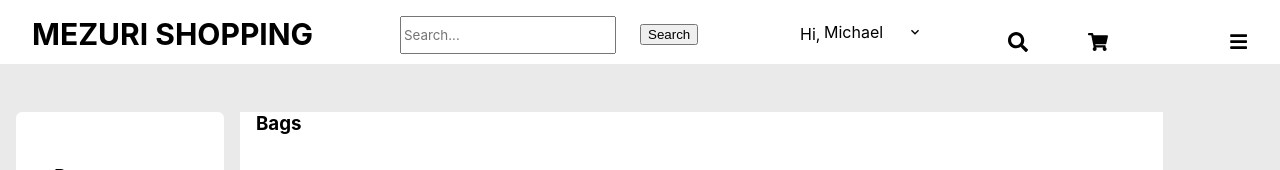
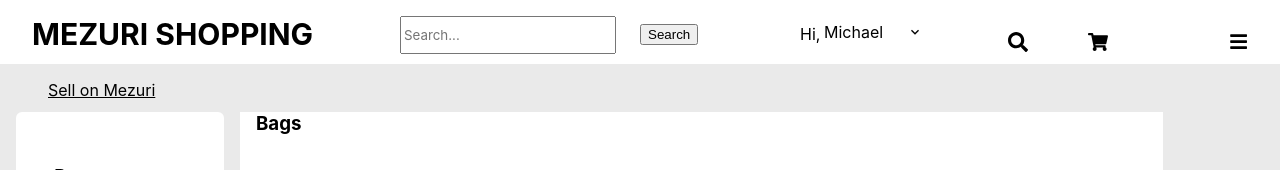
Before and after one commit to Mikee100/Mathubusiness, a React (Create React App) app in the folder mathubusiness/: page / in a window 1280 px wide. Shown: the top 170 px of the page. Built offline with nearby package versions, Linux system fonts and the light colour scheme; no server answers; grey boxes are pictures that could not be loaded; some icons are missing.

Commit message:
created sellers page

```diff
--- a/mathubusiness/src/App.js
+++ b/mathubusiness/src/App.js
@@ -29,6 +29,7 @@ import Heels from "./pages/womenshoescategories/Heels";
 import SearchBox from "./pages/SearchBox";
 import Catalog from "./pages/Catalog";
 import Pagination from "./pages/Pagination";
+import Sellers from "./pages/Sellers/Sellers";
 
 function App() {
   const productItems = products;
@@ -252,7 +253,7 @@ function App() {
             <Route path="login" element={<Login />} />
             <Route path="mainlogin" element={<Mainlogin />} />
             <Route path="myaccount" element={<Myaccount />} />
-
+            <Route path="sellers" element={<Sellers  />} />
 
             <Route path="" element={<Footer />} />
           </Routes>
--- a/mathubusiness/src/pages/Mainpage.js
+++ b/mathubusiness/src/pages/Mainpage.js
@@ -19,6 +19,7 @@ export default function Mainpage({productItems,   handleAddProductDetails,produc
 
 
     <div className='container' id="container" key={1} >
+
 
 
            <div className="products"    >
@@ -430,7 +431,7 @@ export default function Mainpage({productItems,   handleAddProductDetails,produc
 
 </div>
 
-
+<a href="./sellers" target="blank"  className="sellers_link" >Sell on Mezuri</a>
 
 <LeftNav />
 <Footer />
--- /dev/null
+++ b/mathubusiness/src/pages/Sellers/Sellers.js
@@ -0,0 +1,10 @@
+import React from 'react'
+import "../login.css";
+export default function Sellers() {
+  return (
+    <div>
+
+
+    </div>
+  )
+}
--- a/mathubusiness/src/pages/Shoes.js
+++ b/mathubusiness/src/pages/Shoes.js
@@ -28,7 +28,7 @@ const changecontent = (product) =>{
     <div className='container'>
         <div className="products">
         <h3 className="heels_h3">Heels</h3>
-        <a href="./heels" className="heels_route" ><p>See all </p><MdOutlineKeyboardArrowRight className="arrow_right"  /></a>
+        <a href="./heels" className="heels_route" ><p>See all <MdOutlineKeyboardArrowRight className=""  /></p></a>
 {productShoes.map((product) => (
 
 
--- a/mathubusiness/src/pages/home.css
+++ b/mathubusiness/src/pages/home.css
@@ -314,11 +314,10 @@ h1{
   right: 2rem;
   width: 5rem;
 }
-  .arrow_right{
+.sellers_link{
   position: absolute;
-  top: 1rem;
-  right: 10rem;
-
+  top: 3rem;
+  left: -15rem;
 }
 
 
```
